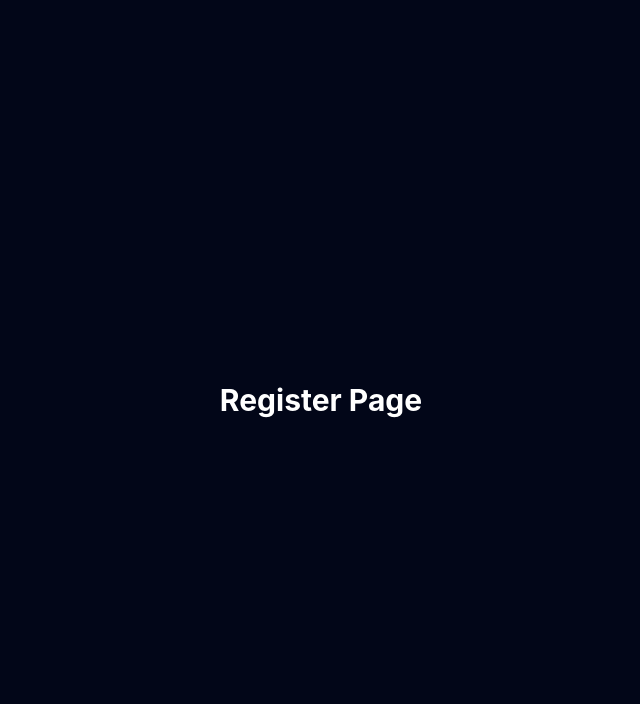
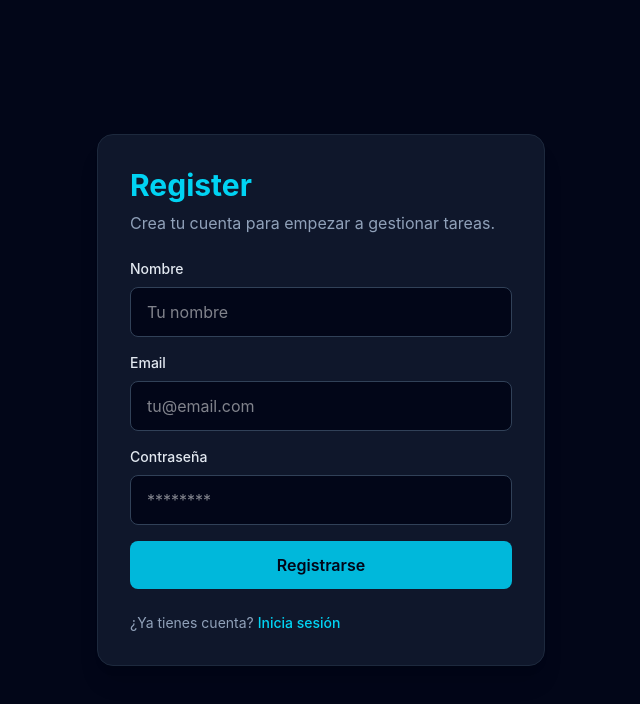
Before and after one commit to gregoridelrio/todolist-mern, a React app in the folder frontend/: page /register in a window 1280 px wide. Shown: the top 704 px of the page, without its empty margins (319-959 px from the left). Built offline with nearby package versions, Linux system fonts and the light colour scheme; the HTML template or start-up script is replaced by a standard one.

Commit message:
feat: connect auth forms to backend

```diff
--- a/frontend/src/api/axios.js
+++ b/frontend/src/api/axios.js
@@ -0,0 +1,20 @@
+import axios from 'axios'
+
+const api = axios.create({
+  baseURL: '/api',
+  headers: {
+    'Content-Type': 'application/json',
+  },
+})
+
+api.interceptors.request.use((config) => {
+  const token = localStorage.getItem('token')
+
+  if (token) {
+    config.headers.Authorization = `Bearer ${token}`
+  }
+
+  return config
+})
+
+export default api
--- a/frontend/src/context/AuthContext.jsx
+++ b/frontend/src/context/AuthContext.jsx
@@ -4,25 +4,33 @@ const AuthContext = createContext()
 
 export function AuthProvider({ children }) {
   const [token, setToken] = useState(localStorage.getItem('token') || null)
+  const [user, setUser] = useState(
+    JSON.parse(localStorage.getItem('user')) || null
+  )
 
-  const login = (newToken) => {
-    localStorage.setItem('token', newToken)
-    setToken(newToken)
+  const login = (token, user) => {
+    localStorage.setItem('token', token)
+    localStorage.setItem('user', JSON.stringify(user))
+    setToken(token)
+    setUser(user)
   }
 
   const logout = () => {
     localStorage.removeItem('token')
+    localStorage.removeItem('user')
     setToken(null)
+    setUser(null)
   }
 
   const value = useMemo(
     () => ({
       token,
+      user,
       isAuthenticated: !!token,
       login,
       logout,
     }),
-    [token]
+    [token, user]
   )
 
   return <AuthContext.Provider value={value}>{children}</AuthContext.Provider>
--- a/frontend/src/pages/LoginPage.jsx
+++ b/frontend/src/pages/LoginPage.jsx
@@ -1,7 +1,106 @@
+import { useState } from 'react'
+import { Link, useNavigate } from 'react-router-dom'
+import api from '../api/axios'
+import { useAuth } from '../context/AuthContext'
+
 function LoginPage() {
+  const navigate = useNavigate()
+  const { login } = useAuth()
+
+  const [formData, setFormData] = useState({
+    email: '',
+    password: '',
+  })
+
+  const [error, setError] = useState('')
+  const [loading, setLoading] = useState(false)
+
+  const handleChange = (e) => {
+    setFormData({
+      ...formData,
+      [e.target.name]: e.target.value,
+    })
+  }
+
+  const handleSubmit = async (e) => {
+    e.preventDefault()
+    setError('')
+    setLoading(true)
+
+    try {
+      const response = await api.post('/auth/login', formData)
+
+      const token = response.data.token
+      const user = response.data.user
+
+      login(token, user)
+      navigate('/tasks')
+    } catch (err) {
+      setError(err.response?.data?.message || 'Error al iniciar sesión')
+    } finally {
+      setLoading(false)
+    }
+  }
+
   return (
-    <main className="min-h-screen bg-slate-950 text-white flex items-center justify-center">
-      <h1 className="text-3xl font-bold">Login Page</h1>
+    <main className="min-h-screen bg-slate-950 text-white flex items-center justify-center px-6">
+      <div className="w-full max-w-md rounded-2xl border border-slate-800 bg-slate-900 p-8 shadow-xl">
+        <h1 className="mb-2 text-3xl font-bold text-cyan-400">Login</h1>
+        <p className="mb-6 text-slate-400">Accede a tu cuenta para ver tus tareas.</p>
+
+        <form onSubmit={handleSubmit} className="space-y-4">
+          <div>
+            <label htmlFor="email" className="mb-2 block text-sm font-medium text-slate-200">
+              Email
+            </label>
+            <input
+              id="email"
+              type="email"
+              name="email"
+              value={formData.email}
+              onChange={handleChange}
+              className="w-full rounded-lg border border-slate-700 bg-slate-950 px-4 py-3 outline-none focus:border-cyan-400"
+              placeholder="tu@email.com"
+            />
+          </div>
+
+          <div>
+            <label htmlFor="password" className="mb-2 block text-sm font-medium text-slate-200">
+              Contraseña
+            </label>
+            <input
+              id="password"
+              type="password"
+              name="password"
+              value={formData.password}
+              onChange={handleChange}
+              className="w-full rounded-lg border border-slate-700 bg-slate-950 px-4 py-3 outline-none focus:border-cyan-400"
+              placeholder="********"
+            />
+          </div>
+
+          {error && (
+            <p className="rounded-lg border border-red-500/30 bg-red-500/10 px-4 py-3 text-sm text-red-300">
+              {error}
+            </p>
+          )}
+
+          <button
+            type="submit"
+            disabled={loading}
+            className="w-full rounded-lg bg-cyan-500 px-4 py-3 font-semibold text-slate-950 transition hover:bg-cyan-400 disabled:opacity-60"
+          >
+            {loading ? 'Entrando...' : 'Iniciar sesión'}
+          </button>
+        </form>
+
+        <p className="mt-6 text-sm text-slate-400">
+          ¿No tienes cuenta?{' '}
+          <Link to="/register" className="font-medium text-cyan-400 hover:text-cyan-300">
+            Regístrate
+          </Link>
+        </p>
+      </div>
     </main>
   )
 }
--- a/frontend/src/pages/RegisterPage.jsx
+++ b/frontend/src/pages/RegisterPage.jsx
@@ -1,7 +1,115 @@
+import { useState } from 'react'
+import { Link, useNavigate } from 'react-router-dom'
+import api from '../api/axios'
+
 function RegisterPage() {
+  const navigate = useNavigate()
+
+  const [formData, setFormData] = useState({
+    name: '',
+    email: '',
+    password: '',
+  })
+
+  const [error, setError] = useState('')
+  const [loading, setLoading] = useState(false)
+
+  const handleChange = (e) => {
+    setFormData({
+      ...formData,
+      [e.target.name]: e.target.value,
+    })
+  }
+
+  const handleSubmit = async (e) => {
+    e.preventDefault()
+    setError('')
+    setLoading(true)
+
+    try {
+      await api.post('/auth/register', formData)
+      navigate('/login')
+    } catch (err) {
+      setError(err.response?.data?.message || 'Error al registrarse')
+    } finally {
+      setLoading(false)
+    }
+  }
+
   return (
-    <main className="min-h-screen bg-slate-950 text-white flex items-center justify-center">
-      <h1 className="text-3xl font-bold">Register Page</h1>
+    <main className="min-h-screen bg-slate-950 text-white flex items-center justify-center px-6">
+      <div className="w-full max-w-md rounded-2xl border border-slate-800 bg-slate-900 p-8 shadow-xl">
+        <h1 className="mb-2 text-3xl font-bold text-cyan-400">Register</h1>
+        <p className="mb-6 text-slate-400">Crea tu cuenta para empezar a gestionar tareas.</p>
+
+        <form onSubmit={handleSubmit} className="space-y-4">
+          <div>
+            <label htmlFor="name" className="mb-2 block text-sm font-medium text-slate-200">
+              Nombre
+            </label>
+            <input
+              id="name"
+              type="text"
+              name="name"
+              value={formData.name}
+              onChange={handleChange}
+              className="w-full rounded-lg border border-slate-700 bg-slate-950 px-4 py-3 outline-none focus:border-cyan-400"
+              placeholder="Tu nombre"
+            />
+          </div>
+
+          <div>
+            <label htmlFor="email" className="mb-2 block text-sm font-medium text-slate-200">
+              Email
+            </label>
+            <input
+              id="email"
+              type="email"
+              name="email"
+              value={formData.email}
+              onChange={handleChange}
+              className="w-full rounded-lg border border-slate-700 bg-slate-950 px-4 py-3 outline-none focus:border-cyan-400"
+              placeholder="tu@email.com"
+            />
+          </div>
+
+          <div>
+            <label htmlFor="password" className="mb-2 block text-sm font-medium text-slate-200">
+              Contraseña
+            </label>
+            <input
+              id="password"
+              type="password"
+              name="password"
+              value={formData.password}
+              onChange={handleChange}
+              className="w-full rounded-lg border border-slate-700 bg-slate-950 px-4 py-3 outline-none focus:border-cyan-400"
+              placeholder="********"
+            />
+          </div>
+
+          {error && (
+            <p className="rounded-lg border border-red-500/30 bg-red-500/10 px-4 py-3 text-sm text-red-300">
+              {error}
+            </p>
+          )}
+
+          <button
+            type="submit"
+            disabled={loading}
+            className="w-full rounded-lg bg-cyan-500 px-4 py-3 font-semibold text-slate-950 transition hover:bg-cyan-400 disabled:opacity-60"
+          >
+            {loading ? 'Creando cuenta...' : 'Registrarse'}
+          </button>
+        </form>
+
+        <p className="mt-6 text-sm text-slate-400">
+          ¿Ya tienes cuenta?{' '}
+          <Link to="/login" className="font-medium text-cyan-400 hover:text-cyan-300">
+            Inicia sesión
+          </Link>
+        </p>
+      </div>
     </main>
   )
 }
--- a/frontend/vite.config.js
+++ b/frontend/vite.config.js
@@ -4,4 +4,12 @@ import tailwindcss from '@tailwindcss/vite'
 
 export default defineConfig({
   plugins: [react(), tailwindcss()],
+  server: {
+    proxy: {
+      '/api': {
+        target: env.VITE_API_TARGET,
+        changeOrigin: true,
+      },
+    },
+  },
 })
```
Also changed, not shown: 2 other files (tests, documents, lock files or other folders).
